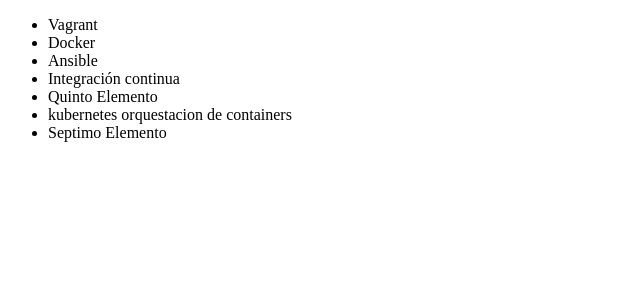
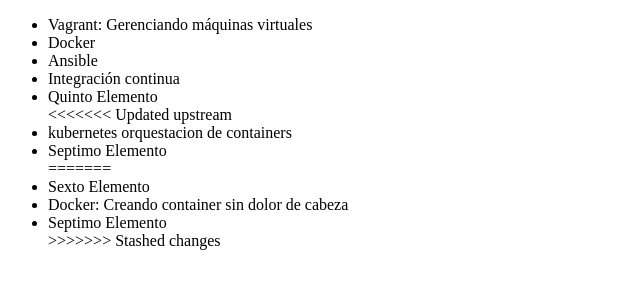
Before and after one commit to betov69/curso-git-alura, a plain HTML site: page index.html in a window 1280 px wide. Shown: the whole page, without its empty margins (0-640 px from the left). Drawn offline with Linux system fonts and the light colour scheme.

```diff
--- a/index.html
+++ b/index.html
@@ -6,13 +6,19 @@
 </head>
 <body>
      <ul>
-         <li> Vagrant </li>
+         <li> Vagrant: Gerenciando máquinas virtuales </li>
          <li> Docker </li>
          <li> Ansible </li>
          <li> Integración continua </li>
          <li> Quinto Elemento</li>
+<<<<<<< Updated upstream
          <li> kubernetes orquestacion de containers</li>
          <li> Septimo Elemento </li>
+=======
+         <li> Sexto Elemento</li>
+         <li>Docker: Creando container sin dolor de cabeza</li>
+         <li> Septimo Elemento</li>
+>>>>>>> Stashed changes
      </ul>
 </body>
 </html>
```
